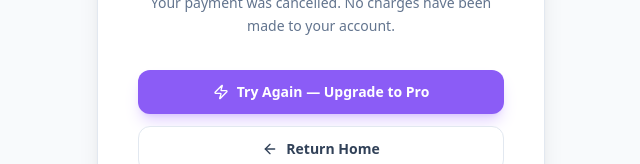
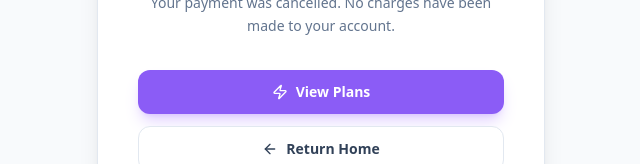
Before and after one commit to AxionLabs-tech/AlphaWrite-FE, a Next.js app: page /cancel in a window 1280 px wide. Shown: the part 358-522 px from the top of the page, without its empty margins (319-959 px from the left). Built offline with nearby package versions, Linux system fonts and the light colour scheme.

Commit message:
fix: redirect cancel page retry to pricing section

```diff
--- a/app/cancel/page.tsx
+++ b/app/cancel/page.tsx
@@ -4,11 +4,9 @@ import { useState, useEffect } from "react";
 import { useRouter } from "next/navigation";
 import Link from "next/link";
 import { AlertTriangle, ArrowLeft, Zap } from "lucide-react";
-import { useCreateCheckoutSession } from "@/services/hooks";
 
 export default function PaymentCancelPage() {
   const router = useRouter();
-  const { createCheckoutSession, isLoading } = useCreateCheckoutSession();
   const [redirectCount, setRedirectCount] = useState(10);
 
   useEffect(() => {
@@ -16,7 +14,7 @@ export default function PaymentCancelPage() {
       setRedirectCount((prev) => {
         if (prev <= 1) {
           clearInterval(interval);
-          router.push("/");
+          router.push("/#pricing");
           return 0;
         }
         return prev - 1;
@@ -26,7 +24,7 @@ export default function PaymentCancelPage() {
   }, [router]);
 
   const handleRetry = () => {
-    void createCheckoutSession({ plan: "pro", billing_interval: "monthly" });
+    router.push("/#pricing");
   };
 
   return (
@@ -47,15 +45,10 @@ export default function PaymentCancelPage() {
           <button
             type="button"
             onClick={handleRetry}
-            disabled={isLoading}
-            className="inline-flex items-center justify-center gap-2 rounded-xl bg-[#8B5CF6] px-5 py-3 text-sm font-semibold text-white shadow-lg shadow-violet-500/25 transition hover:bg-violet-600 disabled:opacity-70"
+            className="inline-flex items-center justify-center gap-2 rounded-xl bg-[#8B5CF6] px-5 py-3 text-sm font-semibold text-white shadow-lg shadow-violet-500/25 transition hover:bg-violet-600"
           >
-            {isLoading ? (
-              <span className="size-4 animate-spin rounded-full border-2 border-white border-t-transparent" />
-            ) : (
-              <Zap className="size-4" aria-hidden />
-            )}
-            {isLoading ? "Processing..." : "Try Again — Upgrade to Pro"}
+            <Zap className="size-4" aria-hidden />
+            View Plans
           </button>
           <Link
             href="/"
```
